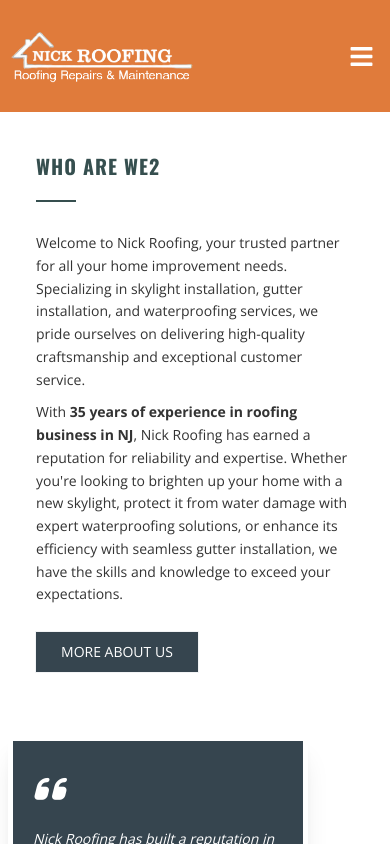
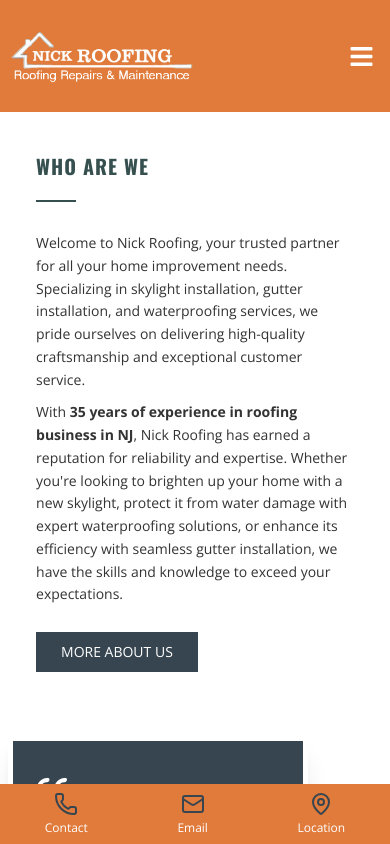
Before and after one commit to compumaxhosting/nick-roofing, a Next.js app: page /about in a window 390 px wide. Shown: the top 844 px of the page. Built offline with nearby package versions, Linux system fonts and the light colour scheme.

Commit message:
bottom bar

```diff
--- a/src/app/about/page.tsx
+++ b/src/app/about/page.tsx
@@ -8,6 +8,7 @@
       <Header />
       <About/>
       <Footer/>
+
     </>
   );
 }
--- a/src/components/About.tsx
+++ b/src/components/About.tsx
@@ -9,28 +9,38 @@
           {/* Left Content */}
           <div className="w-[85%] md:w-1/2">
             <h2 className="text-xl md:text-l font-bold mb-[20px] tracking-[1px] text-[#364f4f]">
-            WHO ARE WE2
+              WHO ARE WE
             </h2>
 
             <span className="block w-[40px] h-[2px] bg-[#364f4f] mb-[30px]"></span>
 
             <p className="mb-[10px] text-sm leading-relaxed text-[#333]">
-            Welcome to Nick Roofing, your trusted partner for all your home improvement needs.
-            Specializing in skylight installation, gutter installation, and waterproofing services,
-            we pride ourselves on delivering high-quality craftsmanship and exceptional customer service.
+              Welcome to Nick Roofing, your trusted partner for all your home
+              improvement needs. Specializing in skylight installation, gutter
+              installation, and waterproofing services, we pride ourselves on
+              delivering high-quality craftsmanship and exceptional customer
+              service.
             </p>
 
             <p className="mb-[10px] text-sm leading-relaxed text-[#333]">
-            With <span className="font-bold">35 years of experience in roofing business in NJ</span>, Nick Roofing has
-            earned a reputation for reliability and expertise. Whether you&apos;re looking to brighten up
-            your home with a new skylight, protect it from water damage with expert waterproofing solutions,
-            or enhance its efficiency with seamless gutter installation, we have the skills and knowledge
-            to exceed your expectations.
+              With{" "}
+              <span className="font-bold">
+                35 years of experience in roofing business in NJ
+              </span>
+              , Nick Roofing has earned a reputation for reliability and
+              expertise. Whether you&apos;re looking to brighten up your home
+              with a new skylight, protect it from water damage with expert
+              waterproofing solutions, or enhance its efficiency with seamless
+              gutter installation, we have the skills and knowledge to exceed
+              your expectations.
             </p>
 
-          <button className="mt-4 text-white text-sm uppercase px-[25px] py-[10px] bg-[#36454F] hover:bg-[#2e3d45] transition-all duration-300">
+            <a
+              href="/about"
+              className="mt-4 inline-block text-white text-sm uppercase px-[25px] py-[10px] bg-[#36454F] hover:bg-[#2e3d45] transition-all duration-300"
+            >
               More About Us
-          </button>
+            </a>
           </div>
 
           {/* Right Image with Overlay */}
@@ -46,7 +56,6 @@
               />
 
               {/* Overlay box extending out of image */}
-
             </div>
             <div
               className={`quote-02__text text-white text-sm leading-relaxed shadow-xl border-[5px] border-white
@@ -54,11 +63,12 @@
           md:absolute md:right-[-20px] md:bottom-[-30px] h-[380px] md:min-h-[380px] md:w-[300px]
           w-[300px] mt-6 md:mt-0 `}
             >
-            Nick Roofing has built a reputation in Northern New Jersey for quality,
-            integrity, and exceptional customer care. We provide superior residential,
-            industrial, and commercial roofing with a personal touch often missing in
-            today&apos;s industry. Choose Nick Roofing for expert guidance and a roof
-            you’ll be proud to call your own.
+              Nick Roofing has built a reputation in Northern New Jersey for
+              quality, integrity, and exceptional customer care. We provide
+              superior residential, industrial, and commercial roofing with a
+              personal touch often missing in today&apos;s industry. Choose Nick
+              Roofing for expert guidance and a roof you’ll be proud to call
+              your own.
             </div>
 
             {/* For small screens: only overlay visible */}
@@ -79,8 +89,6 @@
             you’ll be proud to call your own.
           </div> */}
           </div>
-
-
         </div>
       </div>
     </section>
--- /dev/null
+++ b/src/components/BottomMenu.tsx
@@ -0,0 +1,34 @@
+import React from 'react'
+// If you're using Lucide icons
+import { Phone, Mail, MapPin } from 'lucide-react'
+
+
+export const BottomMenu = () => {
+  return (
+    <div className="fixed bottom-0 left-0 w-full bg-[#e07b3b] text-white flex justify-around items-center py-2 shadow-md md:hidden z-50">
+  {/* Phone */}
+  <a href="tel:+19732070689" className="flex flex-col items-center text-xs">
+    <Phone className="w-6 h-6 text-[#36454f]" />
+    <span className="mt-1 text-white">Contact</span>
+  </a>
+
+  {/* Email */}
+  <a href="mailto:nickcontractorllc@gmail.com" className="flex flex-col items-center text-xs">
+    <Mail className="w-6 h-6 text-[#36454f]" />
+    <span className="mt-1 text-white">Email</span>
+  </a>
+
+  {/* Location */}
+  <a
+    href="https://www.google.com/maps?q=525+Lafayette+Ave,+Hawthorne,+NJ+07506"
+    target="_blank"
+    rel="noopener noreferrer"
+    className="flex flex-col items-center text-xs"
+  >
+    <MapPin className="w-6 h-6 text-[#36454f]" />
+    <span className="mt-1 text-white">Location</span>
+  </a>
+</div>
+
+  )
+}
--- a/src/components/Footer.tsx
+++ b/src/components/Footer.tsx
@@ -1,58 +1,95 @@
-import React from 'react'
+import React from "react";
+import { BottomMenu } from "./BottomMenu";
 
 export const Footer = () => {
   return (
     <section>
-            <div className='bg-[#e07b3b] py-6 px-6 md:px-10 lg:px-20'>
-                <div className='max-w-7xl mx-auto flex flex-col md:flex-row justify-between items-start gap-y-8 md:gap-y-0 md:gap-x-12'>
-
+      <div className="bg-[#e07b3b] py-6 px-6 md:px-10 lg:px-20">
+        <div className="max-w-7xl mx-auto flex flex-col md:flex-row justify-between items-start gap-y-8 md:gap-y-0 md:gap-x-12">
           {/* ABOUT US */}
-                    <div className='w-full md:w-1/3 px-2'>
+          <div className="w-full md:w-1/3 px-2">
             <div className="flex flex-col pb-6">
-                            <h2 className="text-sm font-semibold text-white mb-4">ABOUT US</h2>
+              <h2 className="text-sm font-semibold text-white mb-4">
+                ABOUT US
+              </h2>
               <span className="block w-10 h-0.5 bg-[#36454F] mb-2"></span>
             </div>
-                        <p className='text-sm text-white'>
-                            Nick Roofing has provided top-quality residential, commercial, and industrial roofing in Northern New Jersey. We’re known for integrity, craftsmanship, and exceptional customer care. With expert installation and premium materials, we ensure durable, reliable roofs. Your roof, our expertise—built to last!
+            <p className="text-sm text-white">
+              Nick Roofing has provided top-quality residential, commercial, and
+              industrial roofing in Northern New Jersey. We’re known for
+              integrity, craftsmanship, and exceptional customer care. With
+              expert installation and premium materials, we ensure durable,
+              reliable roofs. Your roof, our expertise—built to last!
             </p>
           </div>
 
           {/* SERVICES */}
-                    <div className='w-full md:w-1/3 px-2'>
+          <div className="w-full md:w-1/3 px-2">
             <div className="flex flex-col pb-6">
-                            <h2 className="text-sm font-semibold text-white mb-4">SERVICES</h2>
+              <h2 className="text-sm font-semibold text-white mb-4">
+                SERVICES
+              </h2>
               <span className="block w-10 h-0.5 bg-[#36454F] mb-2"></span>
             </div>
-                        <ul className='list-disc ml-4 text-sm text-white space-y-2'>
-                            <li><a href="">SKY LIGHTS</a></li>
-                            <li><a href="">ROOFING REPAIR</a></li>
-                            <li><a href="">WATERPROOFING</a></li>
-                            <li><a href="">GUTTER INSTALLATION</a></li>
+            <ul className="list-disc ml-4 text-sm text-white space-y-2">
+              <li>
+                <a href="">SKY LIGHTS</a>
+              </li>
+              <li>
+                <a href="">ROOFING REPAIR</a>
+              </li>
+              <li>
+                <a href="">WATERPROOFING</a>
+              </li>
+              <li>
+                <a href="">GUTTER INSTALLATION</a>
+              </li>
             </ul>
           </div>
 
           {/* CONTACT US */}
-                    <div className='w-full md:w-1/3 px-2'>
+          <div className="w-full md:w-1/3 px-2">
             <div className="flex flex-col pb-6">
-                            <h2 className="text-sm font-semibold text-white mb-4">CONTACT US</h2>
+              <h2 className="text-sm font-semibold text-white mb-4">
+                CONTACT US
+              </h2>
               <span className="block w-10 h-0.5 bg-[#36454F] mb-2"></span>
             </div>
-                        <p className='text-white text-sm mb-4'>
+            <p className="text-white text-sm mb-4">
               Got a roofing project? We&apos;re here to help!
             </p>
-                        <div style={{ fontFamily: "'Oswald', sans-serif" }} className='text-white text-sm space-y-2'>
-                            <div><span className='font-semibold'>Tel: </span>(973) - 207 - 0689</div>
-                            <div><span className='font-semibold'>Email: </span>nickcontractorllc@gmail.com</div>
-                            <div><span className='font-semibold'>Location: </span>525 Lafayette Ave, Hawthorne, NJ 07506</div>
+            <div
+              style={{ fontFamily: "'Oswald', sans-serif" }}
+              className="text-white text-sm space-y-2"
+            >
+              <div>
+                <span className="font-semibold">Tel: </span>
+                <a href="tel:+19732070689" className="hover:underline">
+                  (973) - 207 - 0689
+                </a>
+              </div>
+              <div>
+                <span className="font-semibold">Email: </span>
+                <a
+                  href="mailto:nickcontractorllc@gmail.com"
+                  className="hover:underline"
+                >
+                  nickcontractorllc@gmail.com
+                </a>
+              </div>
+              <div>
+                <span className="font-semibold">Location: </span>
+                525 Lafayette Ave, Hawthorne, NJ 07506
+              </div>
+            </div>
+          </div>
         </div>
       </div>
 
-                </div>
-            </div>
-
-            <div className='bg-[#364f4f] text-white py-5 px-4 md:px-10 lg:px-20 text-center text-sm'>
+      <div className="bg-[#364f4f] mb-14 md:mb-0 lg:mb-0 text-white py-5 px-4 md:px-10 lg:px-20 text-center text-sm">
         <p>2025 © Copyright Nick Roofing. All rights Reserved.</p>
       </div>
+      <BottomMenu />
     </section>
-    )
-}
+  );
+};
```
Lines whose indentation alone changed are shown as unchanged.
